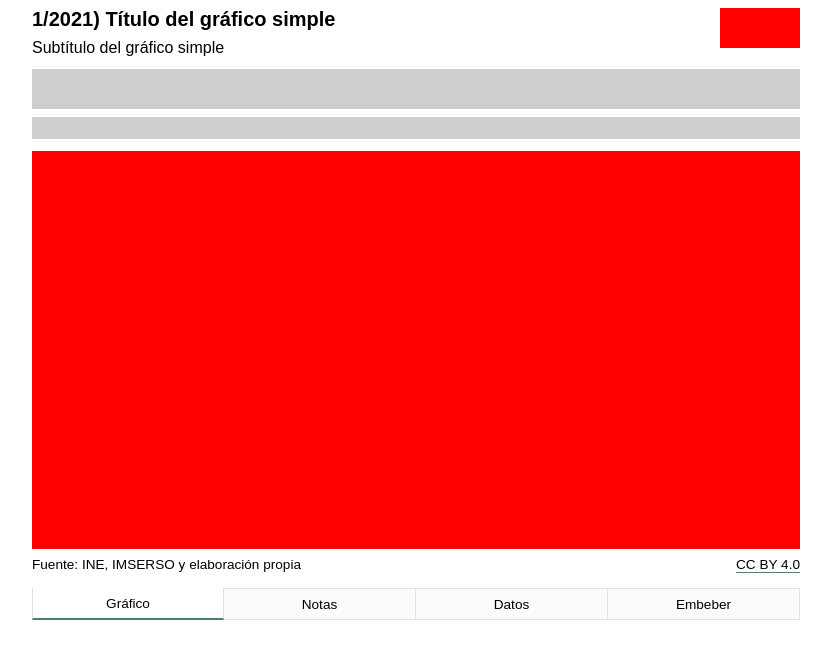
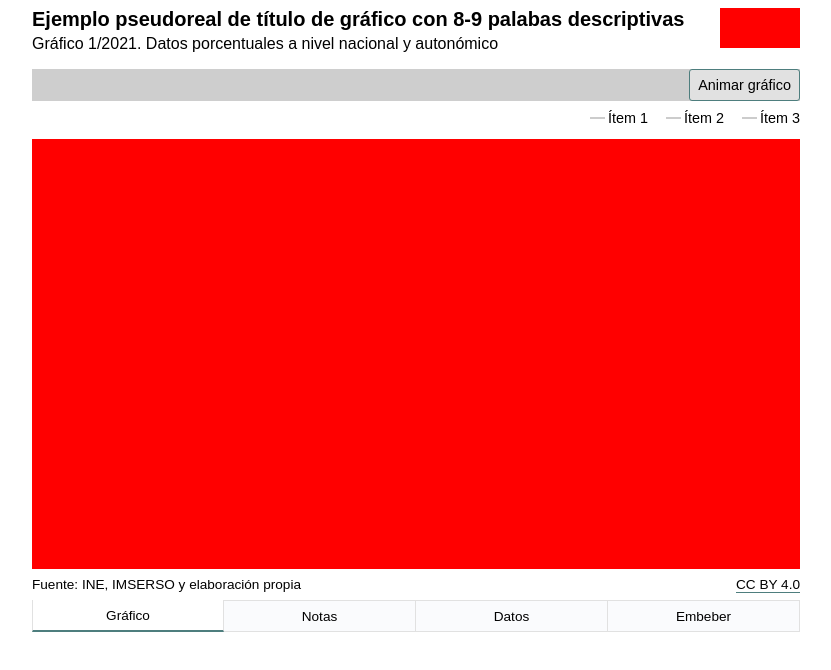
Before and after one commit to CarlosMunozDiazCSIC/base-template-cchs, a website built with webpack: page pre/template.html in a window 1280 px wide. Shown: the whole page, without its empty margins (224-1055 px from the left). Built offline with nearby package versions, Linux system fonts and the light colour scheme.

Commit message:
Mejora del gráfico

```diff
--- a/pre/css/main.scss
+++ b/pre/css/main.scss
@@ -5,10 +5,10 @@
     box-sizing: border-box;
 }
 
-body {
+body, button {
     font-family: 'Titilium Web', sans-serif;
 
-    //Tamaño de elementos para utilizar REMs posteriormente
+    //Tamaño de elementos para utilizar EMs posteriormente
     font-size: 16px;
 }
 
@@ -24,12 +24,13 @@ body {
 //Cuerpo importante del desarrollo
 .main {
     width: 100%;
-    height: 588px;
+    height: 600px;
 
     .content {
         position: relative;
         top: 0px;
         left: 0px;
+
         padding: 8px 0px;
 
         width: 100%;
@@ -62,26 +63,83 @@ body {
 .b-chart {
     .chart {
         &__logics {
-            min-height: 70px;
+            margin-top: 16px;
+        }
+
+        &__options {
+            width: 100%;
+            height: 32px;
+            background-color: #cecece;
+
+            display: flex;
+            justify-content: space-between;
+
+            //Selectores
+            &--filter {
+
+            }
+
+            //Botón de Animación
+            &--animate {
+                .btn_animate {
+                    width: auto;
+                    height: 100%;
+                    padding: 0px 8px;
+                    background-color: #e1e1e1;
+
+                    border: 1px solid #4E7E7E;
+                    border-radius: 3px;
+
+                    font-size: 0.9rem;
+                }
+            }
+        }
+
+        &__legend {
+            width: 100%;
             margin-top: 12px;
 
-            &--options {
-                width: 100%;
-                height: 40px;
-                background-color: #cecece;
-            }
+            display: flex;
+            justify-content: flex-end;
+            flex-wrap: wrap;
 
-            &--legend {
-                width: 100%;
-                height: 22px;
-                background-color: #cecece;
-                margin-top: 8px;
+            &--item {
+                position: relative;
+
+                display: flex;
+                align-items: center;
+
+                font-style: normal;
+                font-weight: normal;
+                font-size: 0.9em;
+                line-height: 10px;
+
+                padding-left: 18px;
+                margin-right: 18px;
+
+                &:last-child {
+                    margin-right: 0px;
+                }
+
+                &::before {
+                    position: absolute;
+                    content: '';
+                    top: 50%;
+                    left: 0;
+                    transform: translateY(-50%);
+                    width: 15px;
+                    height: 2px;
+                    background-color: #ccc; /* Este es el atributo a modificar */
+                }
+
+                //En función de la clase CSS que le acompañe, tendrá un color u otro
             }
         }
+
         &__viz {
             height: auto;
             background-color: red;
-            margin-top: 12px;
+            margin-top: 16px;
         }
 
         &__footer {
@@ -89,7 +147,7 @@ body {
             justify-content: space-between;
             flex-wrap: wrap;
 
-            font-size: 0.85rem;
+            font-size: 0.85em;
 
             .chart__source {
                 margin-right: 16px;
@@ -130,28 +188,28 @@ body {
     }
 
     .title {
-        font-size: 1.25rem;
+        font-size: 1.25em;
         font-weight: 700;
     }
 
     .subtitle {
-        font-size: 1rem;
+        font-size: 1em;
         font-weight: 400;
 
-        margin-top: 8px;
+        margin-top: 4px;
     }
 }
 
 .text {
     &__header {
-        font-size: 0.9rem;
+        font-size: 0.9em;
         font-weight: 400;
         text-decoration: underline;
         text-decoration-color: #4E7E7E;
         margin-bottom: 12px;
     }
     &__paragraph {
-        font-size: 0.9rem;
+        font-size: 0.9em;
         font-weight: 400;
         margin-bottom: 8px;
     }
@@ -170,7 +228,7 @@ body {
     text-decoration: none;
 }
 
-.btn {
+.btn_share {
     background-color: #e1e1e1;
     border: 2px solid #4E7E7E;
     padding: 0px 8px;
@@ -203,7 +261,7 @@ body {
                 border-left: 1px solid #e1e1e1;
             }
 
-            font-size: .85rem;
+            font-size: .85em;
 
             display: flex;
             justify-content: center;
@@ -228,6 +286,9 @@ body {
 }
 
 @media screen and (max-width: 575px) {
+    body {
+        font-size: 15.25px;
+    }
     .b-chart .logo {
         right: 12px;
     }
@@ -241,3 +302,9 @@ body {
         padding: 0px 12px;
     }
 }
+
+@media screen and (max-width: 475px) {
+    body {
+        font-size: 14.5px;
+    }
+}
--- a/pre/js/main.js
+++ b/pre/js/main.js
@@ -9,11 +9,12 @@ function setChartHeight() {
     let titleBlock = document.getElementsByClassName('b-title')[0].clientHeight;
     let logicBlock = document.getElementsByClassName('chart__logics')[0].clientHeight;
     let footerBlock = document.getElementsByClassName('chart__footer')[0].clientHeight;
+    let footerTop = 8, containerPadding = 8, marginTitle = 16, marginLogics = 16;
 
     //Comprobar previamente la altura que le demos al MAIN. El estado base es 588 pero podemos hacerlo más o menos alto en función de nuestros intereses
 
-    let height = 540; //588 - 8px top del footer - 12px del padding del contenedor - 16px de margen del bloque del título - 16 de su margen bottom de la lógica
-    document.getElementsByClassName('chart__viz')[0].style.height = height - titleBlock - logicBlock - footerBlock + 'px';
+    let height = 600; //Altura total del main | Cambiar cuando sea necesario
+    document.getElementsByClassName('chart__viz')[0].style.height = height - titleBlock - logicBlock - footerBlock - footerTop - containerPadding - marginTitle - marginLogics + 'px';
 }
 
 setChartHeight();
--- a/pre/template.html
+++ b/pre/template.html
@@ -12,12 +12,23 @@
         <div class="main">
             <section class="content b-chart active" id="chartBlock">
                 <div class="b-title">
-                    <h1 class="title">1/2021) Título del gráfico simple</h1>
-                    <h2 class="subtitle">Subtítulo del gráfico simple</h2>
+                    <h1 class="title">Ejemplo pseudoreal de título de gráfico con 8-9 palabas descriptivas</h1>
+                    <h2 class="subtitle">Gráfico 1/2021. Datos porcentuales a nivel nacional y autonómico</h2>
                 </div>
                 <div class="chart__logics">
-                    <div class="chart__logics--options"></div>
-                    <div class="chart__logics--legend"></div>
+                    <div class="chart__options">
+                        <div class="chart__options--filter">
+
+                        </div>
+                        <div class="chart__options--animate">
+                            <button class="btn_animate">Animar gráfico</button>
+                        </div>
+                    </div>
+                    <div class="chart__legend">
+                        <span class="chart__legend--item first">Ítem 1</span>
+                        <span class="chart__legend--item second">Ítem 2</span>
+                        <span class="chart__legend--item third">Ítem 3</span>
+                    </div>
                 </div>
                 <div class="chart__viz"></div>
                 <div class="chart__footer">
@@ -54,7 +65,7 @@
                 <p class="text__paragraph">Si desea integrar esta visualización en su propia página, puede hacerlo copiando el siguiente código:</p>
                 <textarea class="text__iframe" disabled=""><iframe src="https://CarlosMunozDiazCSIC.github.io/webpack-base-template/" style="height:632px;width:100%;" title="Iframe Example"></iframe></textarea>
                 <p class="text__header">Descargar como .png</p>
-                <p class="text__paragraph">También puede descargar este bloque de visualización como una imagen PNG haciendo click <button class="btn btn--image" id="pngImage">aquí</button></p>
+                <p class="text__paragraph">También puede descargar este bloque de visualización como una imagen PNG haciendo click <button class="btn_share" id="pngImage">aquí</button></p>
             </section>
         </div>
         <nav class="tabs">
```
Also changed, not shown: pre/css/main.css.
